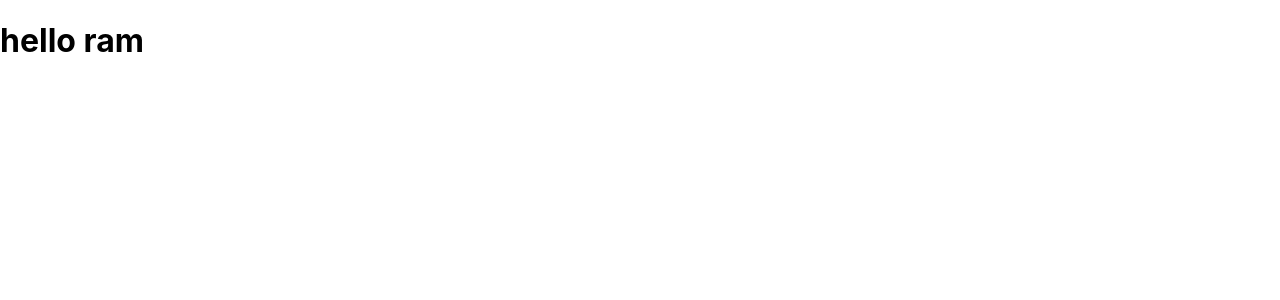
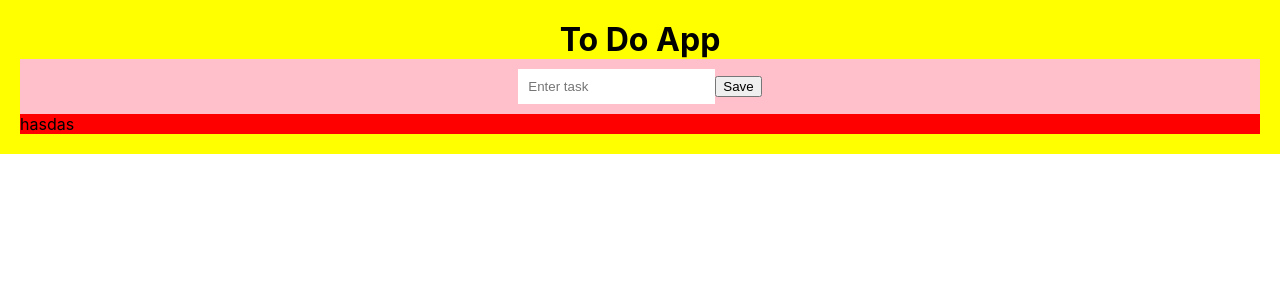
Before and after one commit to AnupRijal123/Typescript_practice, a React (Create React App) app: page / in a window 1280 px wide. Shown: the top 300 px of the page. Built offline with nearby package versions, Linux system fonts and the light colour scheme; the HTML template or start-up script is replaced by a standard one.

Commit message:
made todo state and pushed todo to todos array

```diff
--- a/src/App.scss
+++ b/src/App.scss
@@ -1,16 +1,30 @@
+h1,
+p {
+    margin: 0;
+}
+
+$pink-color: pink;
+
+@mixin make-display-flex {
+    display: flex;
+}
+
 .main-container {
     background-color: red;
+
+    .content-container {
+        background-color: yellow;
+        padding: 20px;
+
+        .heading {
+            text-align: center;
+        }
+
+        .input-row {
+            @include make-display-flex;
+            background-color: $pink-color;
+            justify-content: center;
+            padding: 10px 0px;
+        }
+    }
 }
-
-@mixin make-half-width {
-    width: 50%;
-}
-
-.test1 {
-    @include make-half-width;
-    background-color: pink;
-}
-
-.test2 {
-    background-color: yellow;
-}
--- a/src/App.tsx
+++ b/src/App.tsx
@@ -1,17 +1,37 @@
 import React from 'react';
 import './App.scss';
-let name: string = 'ram';
-let age: number;
-age = 10;
-let users: string[] = ['ram', 'shyam'];
-let items: (string | number)[] = ['juice', 'chips', 10];
+import InputField from './components/InputField';
+import { useState } from 'react';
+import { Todo } from './model';
+import TodoList from './components/TodoList';
 
-function App() {
+const App: React.FC = () => {
+  const [todo, setTodo] = useState<string>('');
+  const [todos, setTodos] = useState<Todo[]>([]);
+  const handleAdd = (event: React.FormEvent) => {
+    event.preventDefault();
+    if (todo) {
+      setTodos([...todos, {
+        id: Date.now(), todo: todo, isCompleted: false
+      }])
+    }
+    setTodo('');
+  };
+  console.log(todos);
   return (
-    <div>
-      <h1>hello {name}</h1>
+    <div className="main-container">
+      <div className="content-container">
+        <h1 className='heading'>To Do App</h1>
+        <div className="input-row">
+          <InputField todo={todo} setTodo={setTodo} handleAdd={handleAdd} />
+        </div>
+
+
+        <TodoList todos={todos} setTodos={setTodos} />
+
+      </div>
     </div>
-  );
+  )
 }
 
 export default App;
--- /dev/null
+++ b/src/components/InputField.scss
@@ -0,0 +1,12 @@
+.input-field {
+    input {
+        border: none;
+        padding: 10px;
+    }
+
+    input:focus {
+        box-shadow: 0 0 2px 1000px rgba(0, 0, 0, 0.7);
+    }
+
+
+}
--- /dev/null
+++ b/src/components/InputField.tsx
@@ -0,0 +1,27 @@
+import './InputField.scss';
+import { useRef } from 'react';
+interface Props {
+    todo: string,
+    setTodo: React.Dispatch<React.SetStateAction<string>>,
+    handleAdd: (event: React.FormEvent) => void
+}
+const InputField: React.FC<Props> = ({ todo, setTodo, handleAdd }: Props) => {
+    const inputRef = useRef<HTMLInputElement>(null);
+    return (
+        <form className="input-field" onSubmit={(e) => {
+            handleAdd(e);
+            inputRef.current?.blur();//this removes focus from input
+        }}>
+            <input
+                type="text"
+                placeholder="Enter task"
+                value={todo}
+                onChange={(event) => setTodo(event.target.value)}
+                ref={inputRef}
+            />
+            <button type="submit">Save</button>
+        </form>
+
+    )
+}
+export default InputField;
--- /dev/null
+++ b/src/components/TodoList.scss
@@ -0,0 +1,3 @@
+.todo-container {
+    background-color: red;
+}
--- /dev/null
+++ b/src/components/TodoList.tsx
@@ -0,0 +1,16 @@
+import './TodoList.scss';
+import { Todo } from '../model';
+
+interface Props {
+    todos: Todo[],
+    setTodos: React.Dispatch<React.SetStateAction<Todo[]>>
+}
+
+const TodoList: React.FC<Props> = ({ todos, setTodos }) => {
+    return (
+        <div className="todo-container">
+            hasdas
+        </div>
+    )
+}
+export default TodoList;
--- /dev/null
+++ b/src/model.ts
@@ -0,0 +1,5 @@
+export interface Todo {
+    id: number,
+    todo: string,
+    isCompleted: boolean
+}
```
Also changed, not shown: src/notes.txt.
